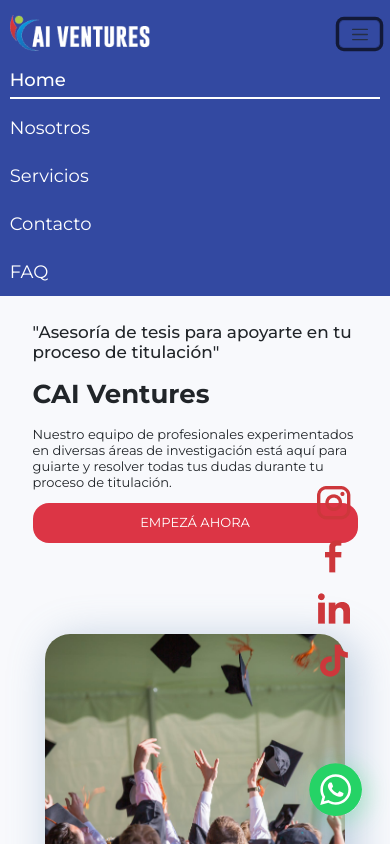
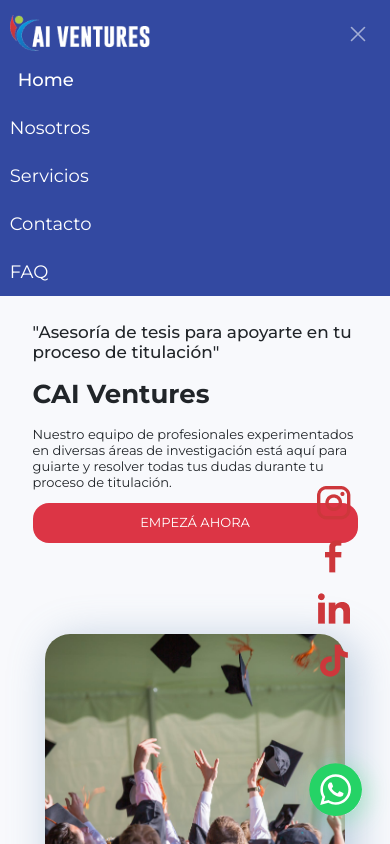
Before and after one commit to justinait/cai-ventures2, a React (Vite) app: page / in a window 390 px wide. Both pictures are taken after a click on the button "Toggle navigation". Shown: the top 844 px of the page. Built offline with nearby package versions, Linux system fonts and the light colour scheme.

Commit message:
navbar responsive

```diff
--- a/src/components/navbar/navbar.css
+++ b/src/components/navbar/navbar.css
@@ -1,3 +1,12 @@
+
+.navbar-toggler {
+  border: none !important;
+}
+
+.navbar-toggler:focus {
+  box-shadow: none !important;
+}
+
 .contieneNav {
     background-color: #3349A1 !important;
   }
@@ -15,6 +24,10 @@
     margin-left: 0px;
   }
 
+
+
+
+
   .me-auto {
     justify-content: end !important;
     margin-right: 0px !important;
@@ -23,6 +36,10 @@
 
 .navbar-collapse {
   justify-content: end !important;
+}
+
+.responsive-navbar-nav {
+  color: white !important;
 }
 
   .nav-link {
@@ -154,8 +171,22 @@
       margin-right: 1rem;
     }
 
-    /* @media (max-width: 768px) {
-      .navbar-expand-lg .navbar-toggler {
-        display: none !important;
+    @media (max-width: 767px) {
+
+      .nav-link.active {
+        display: inline-block;
+        transition: all 1s;
+        transform: translateX(8px);
       }
-    } */
+
+      .nav-link::after {
+        transition: none !important;
+        background-color: none;
+        transform: none !important;
+        height: 0px !important;
+      }
+     /*
+      .nav-link:hover::after {
+        transform:none;
+      } */
+    }
--- a/src/components/navbar/navbar.jsx
+++ b/src/components/navbar/navbar.jsx
@@ -1,35 +1,47 @@
-import Container from 'react-bootstrap/Container';
-import Nav from 'react-bootstrap/Nav';
+import { useState } from "react";
+import 'bootstrap/dist/css/bootstrap.min.css';
+import "bootstrap";
+import {  NavLink } from 'react-router-dom';
+
 import Navbar from 'react-bootstrap/Navbar';
-import {  NavLink } from 'react-router-dom';
+
 
 import { Image } from 'react-bootstrap';
 import Logo from '../../assets/logoNav.png';
 import './navbar.css';
+
+
+
 const NavBar = () => {
+  const [collapsed, setCollapsed] = useState(true)
   return (
-    <Navbar collapseOnSelect  expand="md" className="contieneNav" sticky="top" >
-      <Container>
+<nav className="contieneNav navbar navbar-expand-md navbar-dark ">
+      <div className="container">
       <Navbar.Brand href="#home">
              <NavLink to="/">
                <Image className='logoNav' src={Logo} />
             </NavLink>
          </Navbar.Brand>
-
-        <Navbar.Toggle aria-controls="responsive-navbar-nav"  />
-        <Navbar.Collapse id="responsive-navbar-nav position-relative">
-          <Nav className="me-auto">
+        <button className="navbar-toggler" type="button" data-bs-toggle="collapse" data-bs-target="#navbarNav" aria-controls="navbarNav" aria-expanded="false" aria-label="Toggle navigation" onClick={() => setCollapsed(!collapsed)}>
+          {collapsed ? (<svg xmlns="http://www.w3.org/2000/svg" height="2rem" fill="none" viewBox="0 0 24 24" strokeWidth={1.5} stroke="currentColor" >
+            <path strokeLinecap="round" strokeLinejoin="round" d="M3.75 6.75h16.5M3.75 12h16.5m-16.5 5.25h16.5" />
+          </svg>) : (<svg xmlns="http://www.w3.org/2000/svg" fill="none" height="2rem" viewBox="0 0 24 24" strokeWidth={1.5} stroke="currentColor">
+            <path strokeLinecap="round" strokeLinejoin="round" d="M6 18L18 6M6 6l12 12" />
+          </svg>
+          )}
+        </button>
+        <div className="collapse navbar-collapse" id="navbarNav">
+          <ul className="navbar-nav me-auto">
           <NavLink className='nav-link' to='/'> Home </NavLink>
           <NavLink className='nav-link' to='/About'>Nosotros</NavLink>
            <NavLink className='nav-link' to='/services'>Servicios</NavLink>
           <NavLink className='nav-link' to='/Contact'>Contacto</NavLink>
           <NavLink className='nav-link' to='/Faq'>FAQ</NavLink>
-          </Nav>
-
-        </Navbar.Collapse>
-      </Container>
-    </Navbar>
-  );
+          </ul>
+        </div>
+      </div>
+    </nav>
+    )
     }
 
     export default NavBar;
```
Lines whose indentation alone changed are shown as unchanged.
